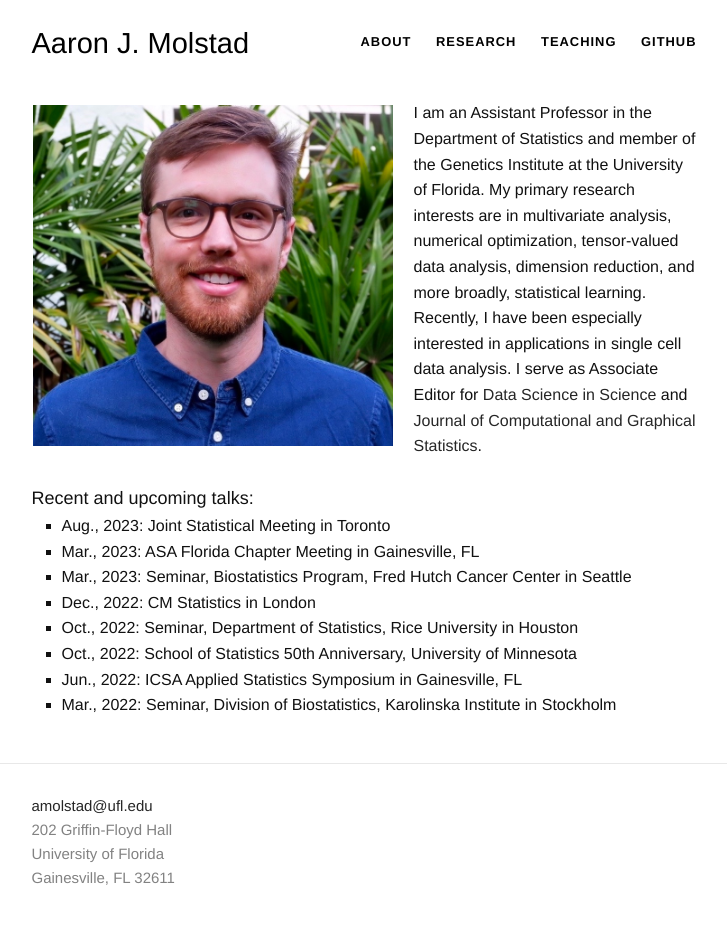
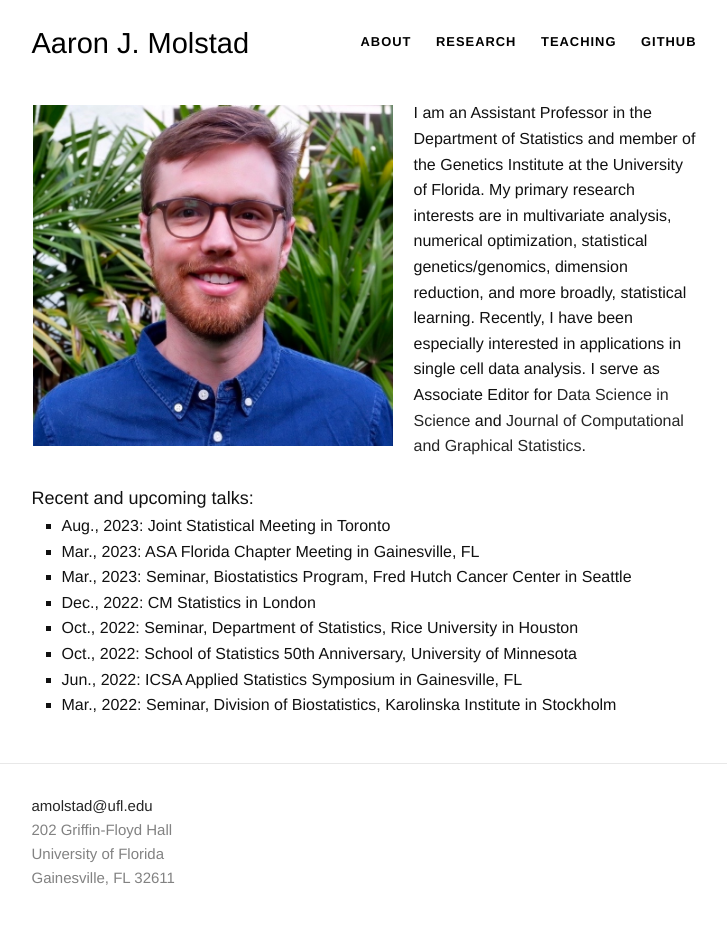
Before and after one commit to ajmolstad/ajmolstad.github.io, a Jekyll site: the page built from index.html, in a window 1280 px wide. Shown: the whole page, without its empty margins (276-1003 px from the left). Built offline with Jekyll 4.4.1, drawn with Linux system fonts in a browser that asks for light colours.

Commit message:
Update index.html

```diff
--- a/index.html
+++ b/index.html
@@ -21,7 +21,7 @@
 <dd></dd>
 </dl>
 <font size="3">
-	I am an Assistant Professor in the Department of Statistics and member of the Genetics Institute at the University of Florida. My primary research interests are in multivariate analysis, numerical optimization, tensor-valued data analysis, dimension reduction, and more broadly, statistical learning. Recently, I have been especially interested in applications in single cell data analysis. I serve as Associate Editor for <a href="https://www.tandfonline.com/journals/udss20"> Data Science in Science</a> and <a href="https://www.tandfonline.com/journals/ucgs20"> Journal of Computational and Graphical Statistics</a>.
+	I am an Assistant Professor in the Department of Statistics and member of the Genetics Institute at the University of Florida. My primary research interests are in multivariate analysis, numerical optimization, statistical genetics/genomics, dimension reduction, and more broadly, statistical learning. Recently, I have been especially interested in applications in single cell data analysis. I serve as Associate Editor for <a href="https://www.tandfonline.com/journals/udss20"> Data Science in Science</a> and <a href="https://www.tandfonline.com/journals/ucgs20"> Journal of Computational and Graphical Statistics</a>.
 <!-- <p style="font-family:courier;font-size:130%;">
 Assistant Professor  <br>
 Department of Statistics <br>
```
